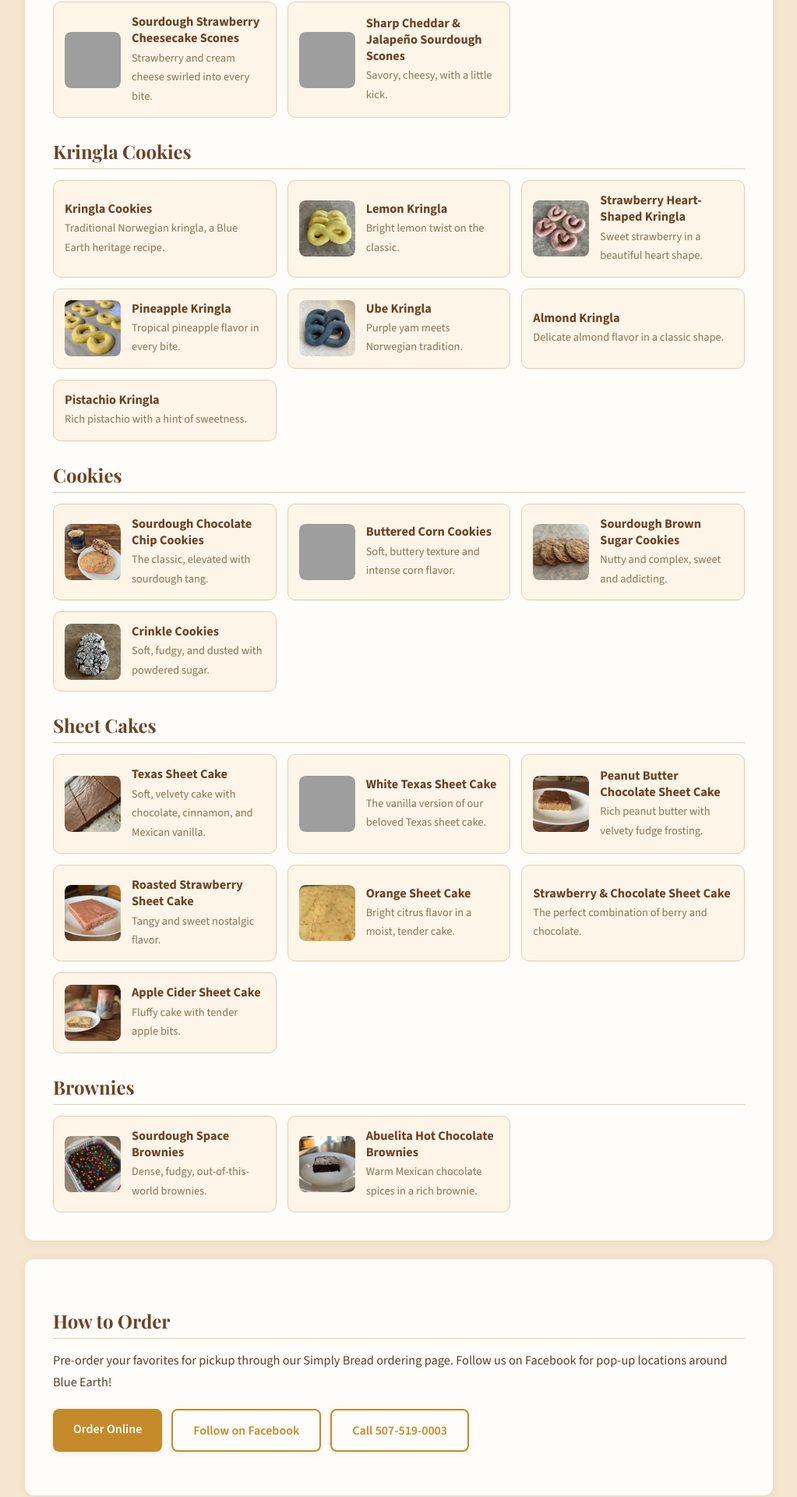
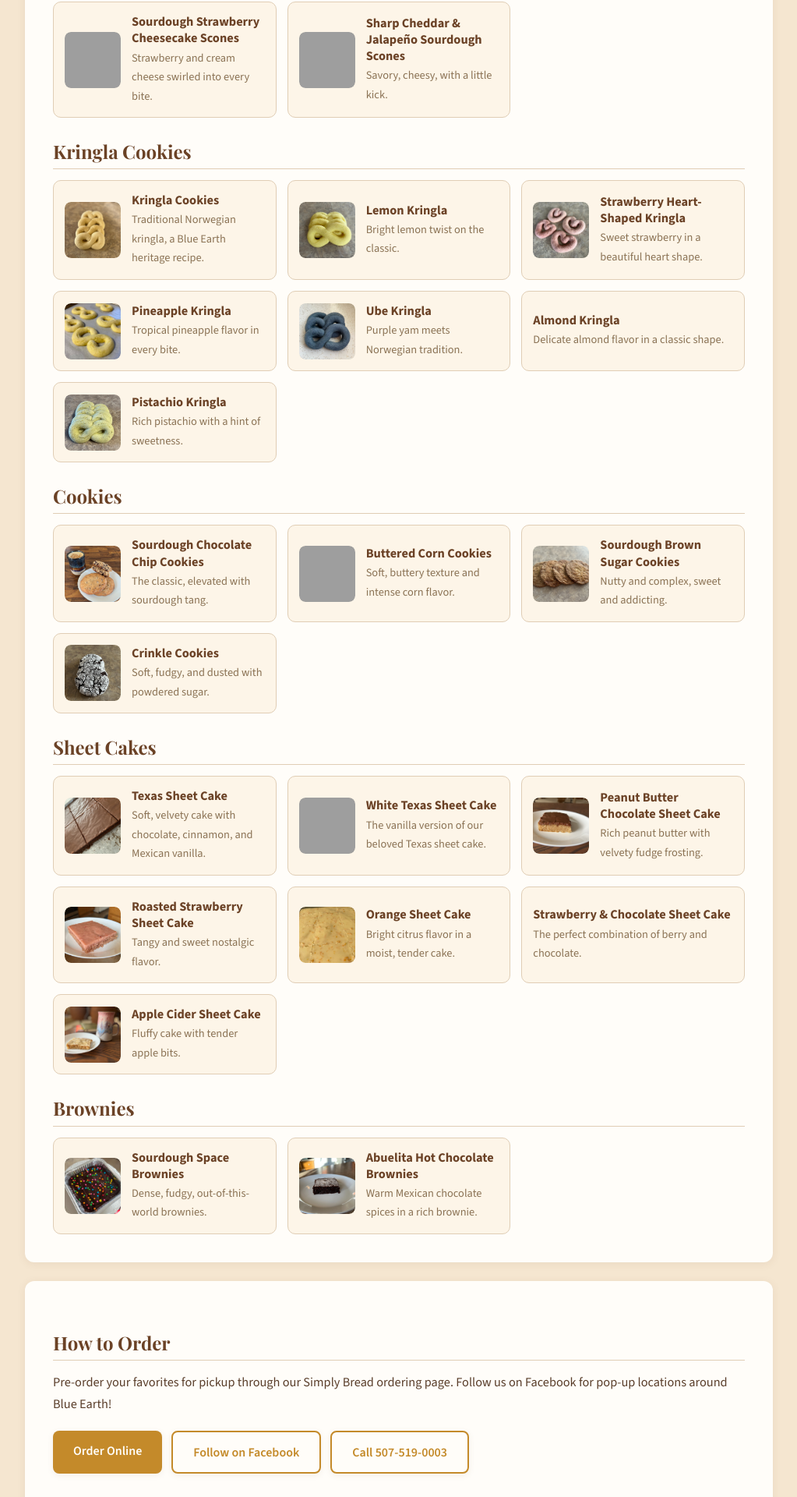
Before and after one commit to blueearthcoop/blueearthcoop.github.io, a Jekyll site: the page built from bakery/index.html, in a window 1280 px wide. Shown: the part 2097-4017 px from the top of the page at 78% size, without its empty margins (128-1151 px from the left). Built offline with Jekyll 4.4.1, drawn with Linux system fonts in a browser that asks for light colours; grey boxes are pictures that could not be loaded.

Commit message:
Add photos for traditional kringla cookies and pistachio kringla

```diff
--- a/bakery/index.html
+++ b/bakery/index.html
@@ -175,6 +175,7 @@ title: Blue Earth Cooperative Bakery
     <h2>Kringla Cookies</h2>
     <div class="menu-grid">
         <div class="menu-item">
+            <div class="menu-item-image"><img src="/bakery/photos/traditional-kringla.jpg" alt="Kringla Cookies" onclick="openLightbox(this.src, this.alt)"></div>
             <div class="menu-item-content">
                 <h3>Kringla Cookies</h3>
                 <p>Traditional Norwegian kringla, a Blue Earth heritage recipe.</p>
@@ -215,6 +216,7 @@ title: Blue Earth Cooperative Bakery
             </div>
         </div>
         <div class="menu-item">
+            <div class="menu-item-image"><img src="/bakery/photos/pistachio-kringla.jpg" alt="Pistachio Kringla" onclick="openLightbox(this.src, this.alt)"></div>
             <div class="menu-item-content">
                 <h3>Pistachio Kringla</h3>
                 <p>Rich pistachio with a hint of sweetness.</p>
```
Also changed, not shown: bakery/photos/pistachio-kringla.jpg (added), bakery/photos/traditional-kringla.jpg (added).
